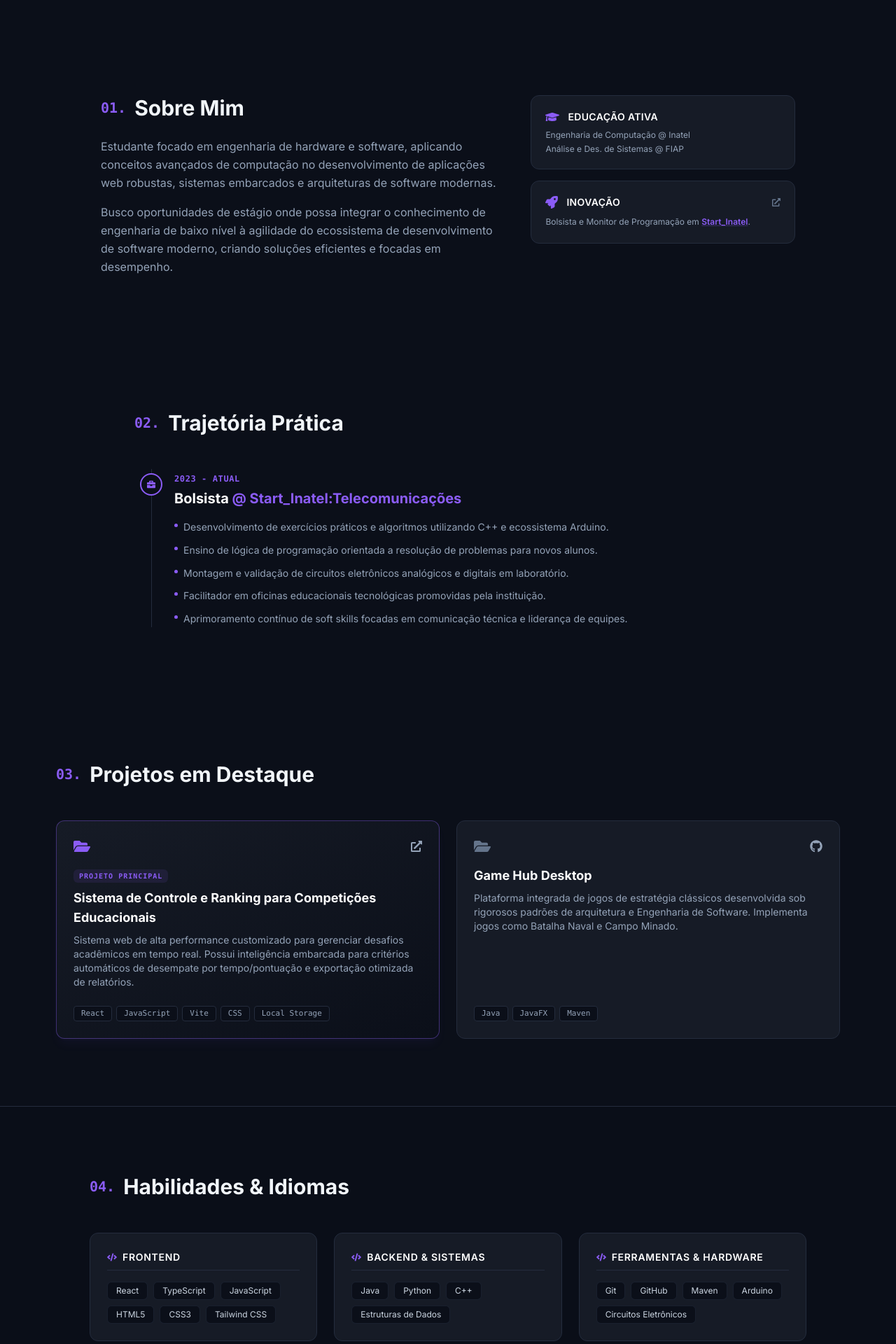
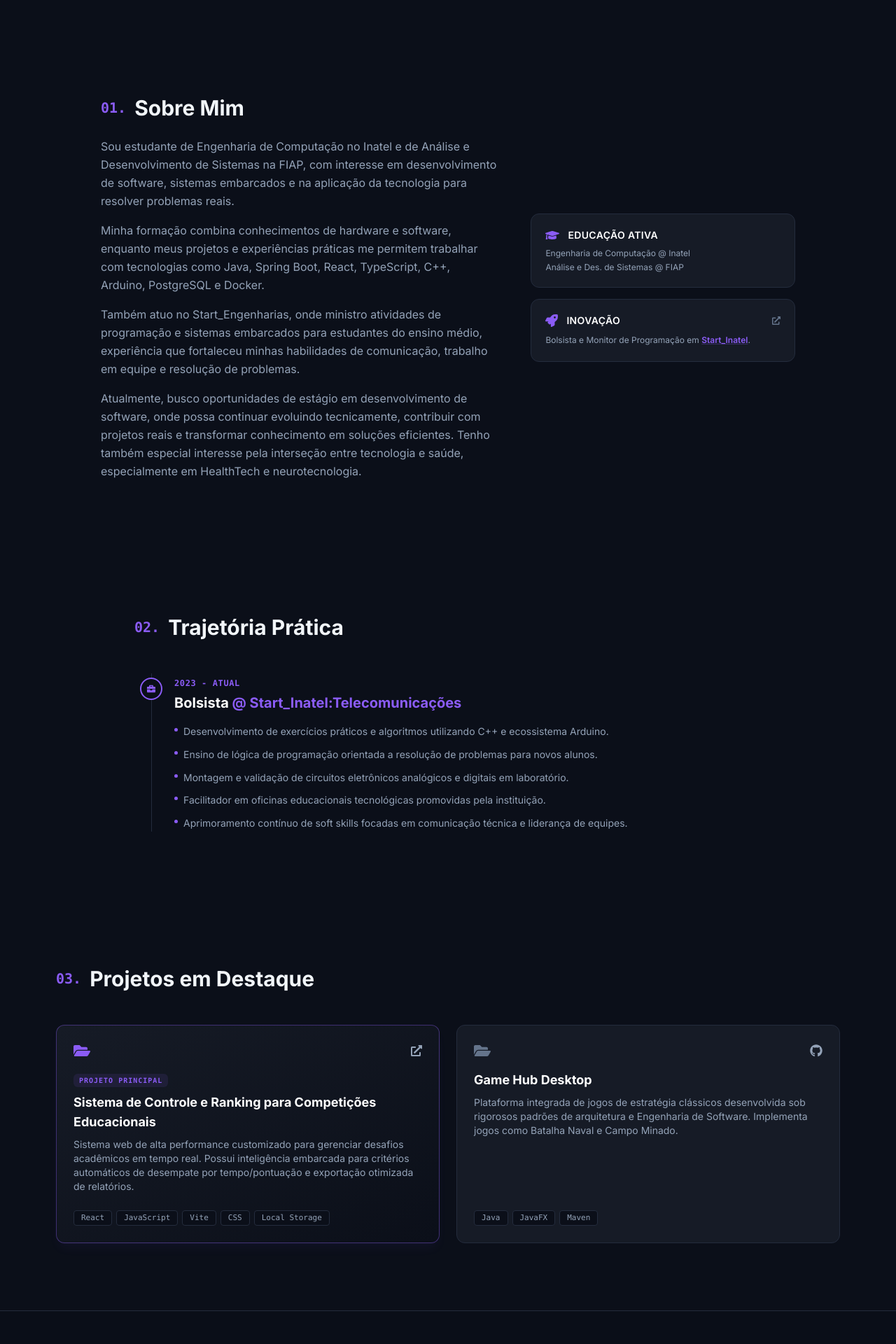
Before and after one commit to pedrqca/portfolio-pedrqca, a React (Vite) app: page / in a window 1280 px wide. Shown: the part 760-2680 px from the top of the page at 70% size. Built offline with nearby package versions, Linux system fonts and the light colour scheme.

Commit message:
content: add bio and new infos

```diff
--- a/src/components/About.tsx
+++ b/src/components/About.tsx
@@ -1,12 +1,12 @@
 import React from 'react';
 import { motion } from 'framer-motion';
 import { personalInfo } from '../data/portfolioData';
-import { FaGraduationCap, FaRocket, FaExternalLinkAlt } from 'react-icons/fa'; // Adicionado FaExternalLinkAlt
+import { FaGraduationCap, FaRocket, FaExternalLinkAlt } from 'react-icons/fa';
 
 export const About: React.FC = () => {
   return (
     <section id="about" className="py-24 px-4 max-w-5xl mx-auto">
-      <div className="flex flex-col md:flex-row gap-12 items-start">
+      <div className="flex flex-col md:flex-row gap-12 md:items-center">
         <div className="w-full md:w-3/5">
           <h2 className="text-2xl md:text-3xl font-bold mb-6 flex items-center gap-3">
             <span className="text-brand-purple font-mono text-xl">01.</span> Sobre Mim
@@ -14,12 +14,18 @@ export const About: React.FC = () => {
           <p className="text-slate-400 text-base leading-relaxed mb-4">
             {personalInfo.bio}
           </p>
+          <p className="text-slate-400 text-base leading-relaxed mb-4">
+            {personalInfo.formation}
+          </p>
+          <p className="text-slate-400 text-base leading-relaxed mb-4">
+            {personalInfo.activity}
+          </p>
           <p className="text-slate-400 text-base leading-relaxed">
-            Busco oportunidades de estágio onde possa integrar o conhecimento de engenharia de baixo nível à agilidade do ecossistema de desenvolvimento de software moderno, criando soluções eficientes e focadas em desempenho.
+            {personalInfo.lookingFor}
           </p>
         </div>
 
-        <div className="w-full md:w-2/5 grid grid-cols-1 gap-4">
+        <div className="w-full md:w-2/5 grid grid-cols-1 gap-4 md:self-center">
           <div className="bg-dark-card border border-dark-border p-5 rounded-xl">
             <div className="flex items-center gap-3 text-brand-purple mb-2">
               <FaGraduationCap size={20} />
--- a/src/components/Skills.tsx
+++ b/src/components/Skills.tsx
@@ -1,39 +1,64 @@
 import React from 'react';
 import { skillCategories, languages } from '../data/portfolioData';
-import { FaCode } from 'react-icons/fa';
 
 export const Skills: React.FC = () => {
   return (
-    <section id="skills" className="py-24 px-4 bg-dark-bg/50 border-y border-dark-border">
+    <section
+      id="skills"
+      className="py-24 px-4 bg-dark-bg/50 border-y border-dark-border"
+    >
       <div className="max-w-5xl mx-auto">
         <h2 className="text-2xl md:text-3xl font-bold mb-12 flex items-center gap-3">
-          <span className="text-brand-purple font-mono text-xl">04.</span> Habilidades & Idiomas
+          <span className="text-brand-purple font-mono text-xl">04.</span>
+          Habilidades & Idiomas
         </h2>
 
         <div className="grid grid-cols-1 md:grid-cols-3 gap-6 mb-12">
-          {skillCategories.map((cat, index) => (
-            <div key={index} className="bg-dark-card border border-dark-border p-6 rounded-xl">
+          {skillCategories.map((cat, index) => {
+            const Icon = cat.icon;
+
+            return (
+              <div
+                key={index}
+                className="bg-dark-card border border-dark-border p-6 rounded-xl"
+              >
                 <h3 className="text-sm font-semibold tracking-wider text-white uppercase border-b border-dark-border pb-2 mb-4 flex items-center gap-2">
-                <FaCode className="text-brand-purple" size={14} /> {cat.category}
+                  <Icon
+                    className="text-brand-purple"
+                    size={14}
+                  />
+
+                  {cat.category}
                 </h3>
+
                 <div className="flex flex-wrap gap-2">
                   {cat.skills.map((skill, idx) => (
-                  <span key={idx} className="bg-dark-bg text-slate-300 text-xs px-3 py-1 rounded-md border border-dark-border/60">
+                    <span
+                      key={idx}
+                      className="bg-dark-bg text-slate-300 text-xs px-3 py-1 rounded-md border border-dark-border/60"
+                    >
                       {skill}
                     </span>
                   ))}
                 </div>
               </div>
-          ))}
+            );
+          })}
         </div>
 
         <div className="bg-dark-card border border-dark-border p-6 rounded-xl max-w-md">
           <h3 className="text-sm font-semibold tracking-wider text-white uppercase border-b border-dark-border pb-2 mb-3">
             Idiomas
           </h3>
+
           <div className="space-y-2">
             {languages.map((lang, idx) => (
-              <p key={idx} className="text-slate-400 text-sm">{lang}</p>
+              <p
+                key={idx}
+                className="text-slate-400 text-sm"
+              >
+                {lang}
+              </p>
             ))}
           </div>
         </div>
--- a/src/data/portfolioData.tsx
+++ b/src/data/portfolioData.tsx
@@ -1,10 +1,21 @@
 import { Project, ExperienceItem, SkillCategory, EducationItem } from '../types';
+import { IconType } from 'react-icons';
+import {
+  FaCode,
+  FaServer,
+  FaDatabase,
+  FaTools,
+  FaMicrochip,
+} from 'react-icons/fa';
 
 export const personalInfo = {
   name: 'Pedro Henrique Oliveira Costa',
   title: 'Estudante de Engenharia de Computação | Desenvolvedor de Software',
   location: 'Santa Rita do Sapucaí - MG',
-  bio: 'Estudante focado em engenharia de hardware e software, aplicando conceitos avançados de computação no desenvolvimento de aplicações web robustas, sistemas embarcados e arquiteturas de software modernas.',
+  bio: 'Sou estudante de Engenharia de Computação no Inatel e de Análise e Desenvolvimento de Sistemas na FIAP, com interesse em desenvolvimento de software, sistemas embarcados e na aplicação da tecnologia para resolver problemas reais.',
+  formation: 'Minha formação combina conhecimentos de hardware e software, enquanto meus projetos e experiências práticas me permitem trabalhar com tecnologias como Java, Spring Boot, React, TypeScript, C++, Arduino, PostgreSQL e Docker.',
+  activity: 'Também atuo no Start_Engenharias, onde ministro atividades de programação e sistemas embarcados para estudantes do ensino médio, experiência que fortaleceu minhas habilidades de comunicação, trabalho em equipe e resolução de problemas.',
+  lookingFor: 'Atualmente, busco oportunidades de estágio em desenvolvimento de software, onde possa continuar evoluindo tecnicamente, contribuir com projetos reais e transformar conhecimento em soluções eficientes. Tenho também especial interesse pela interseção entre tecnologia e saúde, especialmente em HealthTech e neurotecnologia.',
   linkedin: 'https://www.linkedin.com/in/pedrqca/',
   github: 'https://github.com/pedrqca',
   email: 'phcosta@gec.inatel.br',
@@ -42,19 +53,66 @@ export const projects: Project[] = [
   }
 ];
 
-export const skillCategories: SkillCategory[] = [
+export const skillCategories: {
+  category: string;
+  skills: string[];
+  icon: IconType;
+}[] = [
   {
     category: 'Frontend',
-    skills: ['React', 'TypeScript', 'JavaScript', 'HTML5', 'CSS3', 'Tailwind CSS']
+    icon: FaCode,
+    skills: [
+      'React',
+      'TypeScript',
+      'JavaScript',
+      'HTML5',
+      'CSS3',
+      'Tailwind CSS',
+    ],
   },
+
   {
-    category: 'Backend & Sistemas',
-    skills: ['Java', 'Python', 'C++', 'Estruturas de Dados']
+    category: 'Backend',
+    icon: FaServer,
+    skills: [
+      'Java',
+      'Spring Boot',
+      'Python',
+      'REST APIs',
+    ],
   },
+
   {
-    category: 'Ferramentas & Hardware',
-    skills: ['Git', 'GitHub', 'Maven', 'Arduino', 'Circuitos Eletrônicos']
-  }
+    category: 'Banco de Dados',
+    icon: FaDatabase,
+    skills: [
+      'PostgreSQL',
+      'SQL',
+    ],
+  },
+
+  {
+    category: 'DevOps & Ferramentas',
+    icon: FaTools,
+    skills: [
+      'Git',
+      'GitHub',
+      'Docker',
+      'Maven',
+      'Vite',
+    ],
+  },
+
+  {
+    category: 'Sistemas Embarcados',
+    icon: FaMicrochip,
+    skills: [
+      'Arduino',
+      'C++',
+      'Circuitos Eletrônicos',
+      'Sistemas Embarcados',
+    ],
+  },
 ];
 
 export const educationList: EducationItem[] = [
--- a/src/index.css
+++ b/src/index.css
@@ -25,5 +25,5 @@ body {
   border-radius: 4px;
 }
 ::-webkit-scrollbar-thumb:hover {
-  background: #8B5CF6;
+  background: #8b5cf6;
 }
```
Also changed, not shown: 1 other file (tests, documents, lock files or other folders). Lines whose indentation alone changed are shown as unchanged.
